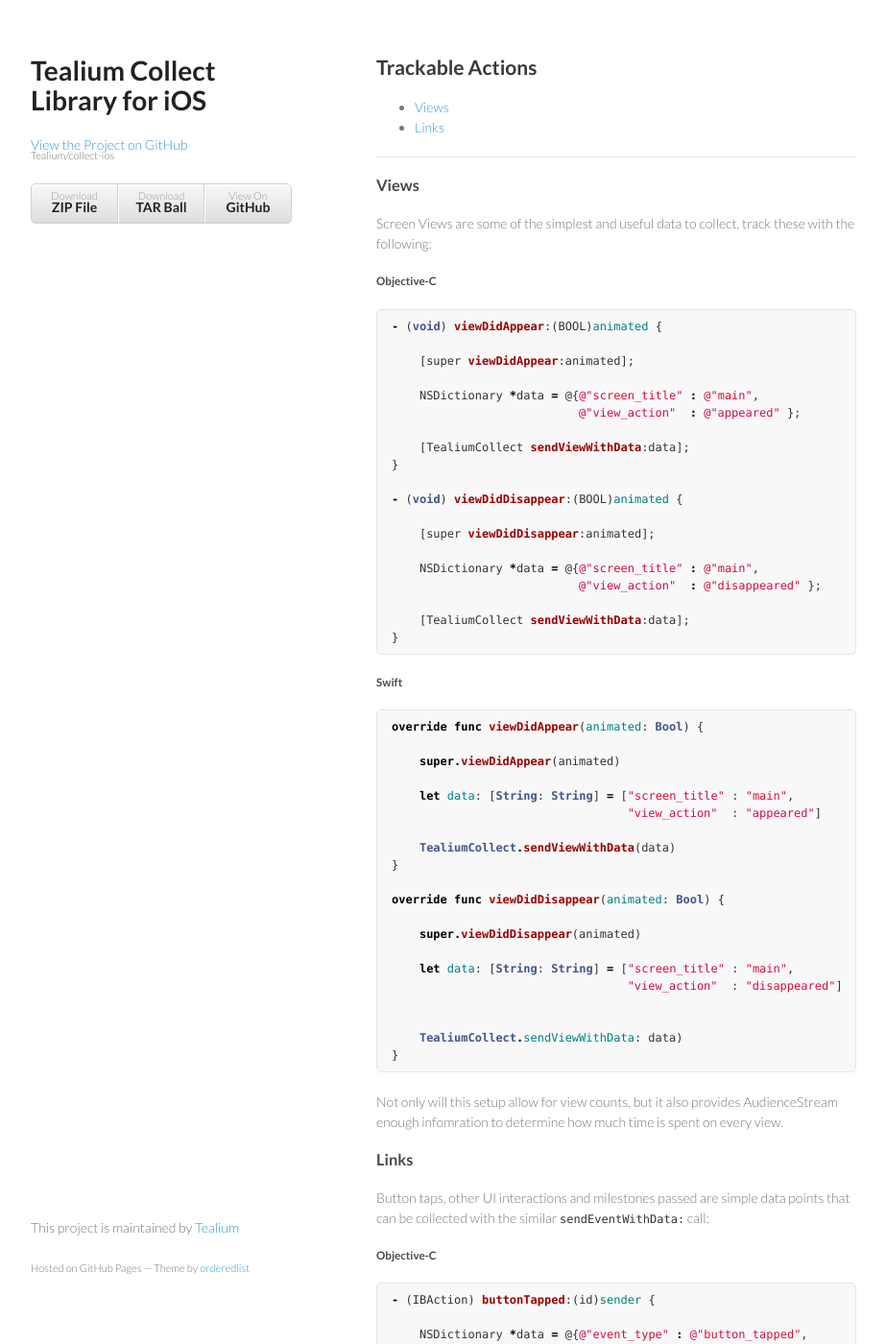
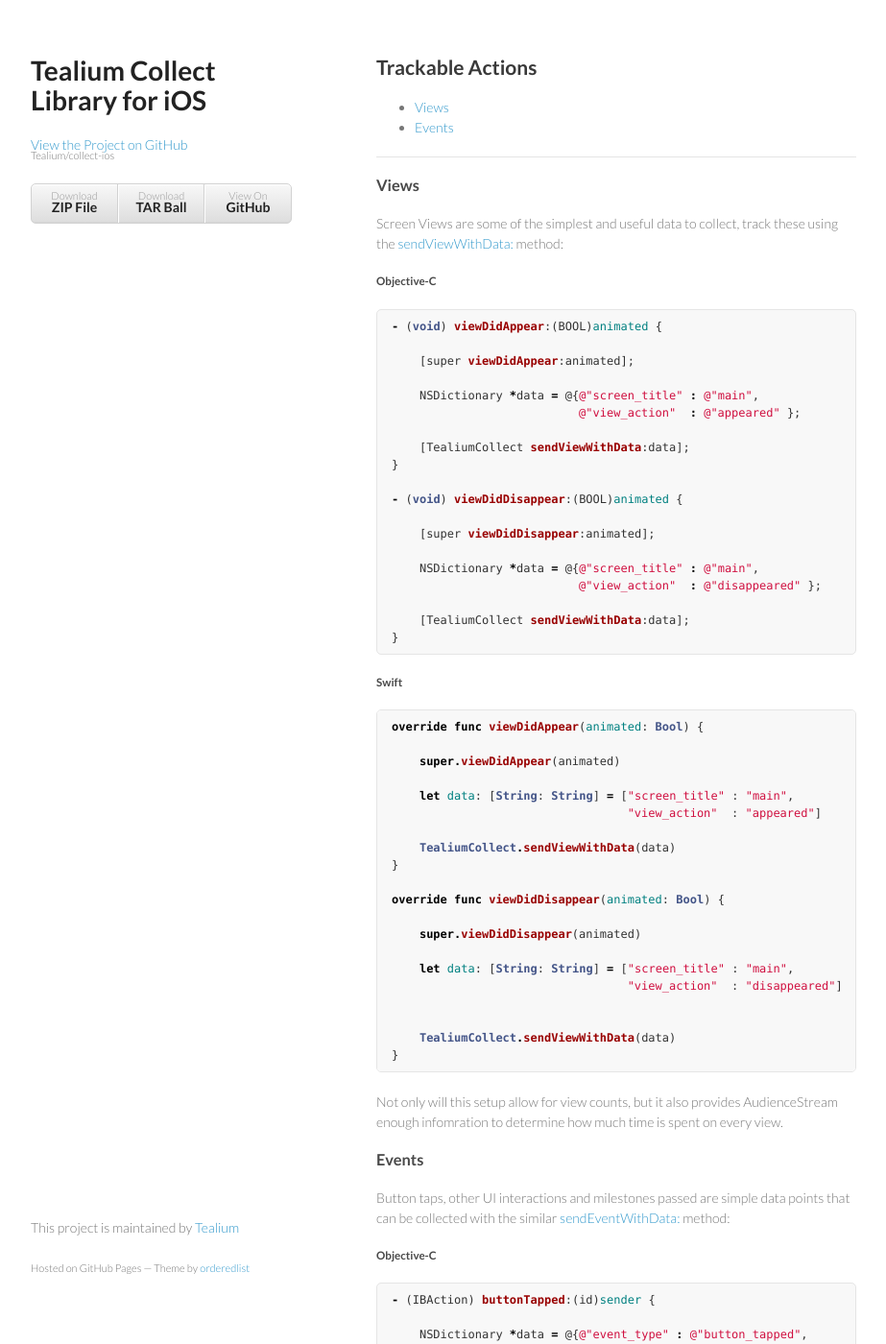
Before and after one commit to Tealium/collect-ios, a Jekyll site: the page built from _posts/1969-12-31-trackable-actions.md, in a window 1280 px wide and 1400 px high. Shown: the whole window at 96% size, without its empty margins (178-1101 px from the left). Built offline with Jekyll 4.4.1, drawn with Linux system fonts in a browser that asks for light colours; Markdown is read by kramdown in place of the engine named in the settings; some of the changed text lies outside the part shown.

Commit message:
added API links to documentation articles

````diff
--- a/_posts/1969-12-31-trackable-actions.md
+++ b/_posts/1969-12-31-trackable-actions.md
@@ -5,7 +5,7 @@
 ---
 
 * [Views](trackable-actions.html#views)
-* [Links](trackable-actions.html#links)
+* [Events](trackable-actions.html#events)
 
 <hr/>
 
@@ -13,7 +13,7 @@
 
 ### <span id="views"/> Views
 
-Screen Views are some of the simplest and useful data to collect, track these with the following:
+Screen Views are some of the simplest and useful data to collect, track these using the [sendViewWithData:](documentation/html/Classes/TealiumCollect.html#//api/name/sendViewWithData:) method:
 
 ##### Objective-C
 
@@ -59,15 +59,15 @@
                                   "view_action"  : "disappeared"]
 
 
-    TealiumCollect.sendViewWithData: data)
+    TealiumCollect.sendViewWithData(data)
 }
 ```
 
 Not only will this setup allow for view counts, but it also provides AudienceStream enough infomration to determine how much time is spent on every view.
 
-### <span id="links"/> Links
+### <span id="events"/> Events
 
-Button taps, other UI interactions and milestones passed are simple data points that can be collected with the similar ```sendEventWithData:``` call:
+Button taps, other UI interactions and milestones passed are simple data points that can be collected with the similar [sendEventWithData:](documentation/html/Classes/TealiumCollect.html#//api/name/sendEventWithData:) method:
 
 ##### Objective-C
 
@@ -93,7 +93,7 @@
                                   "assoc_view" : "store",
                                   "cart_value" : "10.00"]
 
-    TealiumCollect.sendEventWithData: data)
+    TealiumCollect.sendEventWithData(data)
 }
 ```
 
````
Also changed, not shown: _posts/1969-12-30-data-sources.md (+2 -2 lines), _posts/1970-01-03-getting-started.md (+9 -7 lines).
